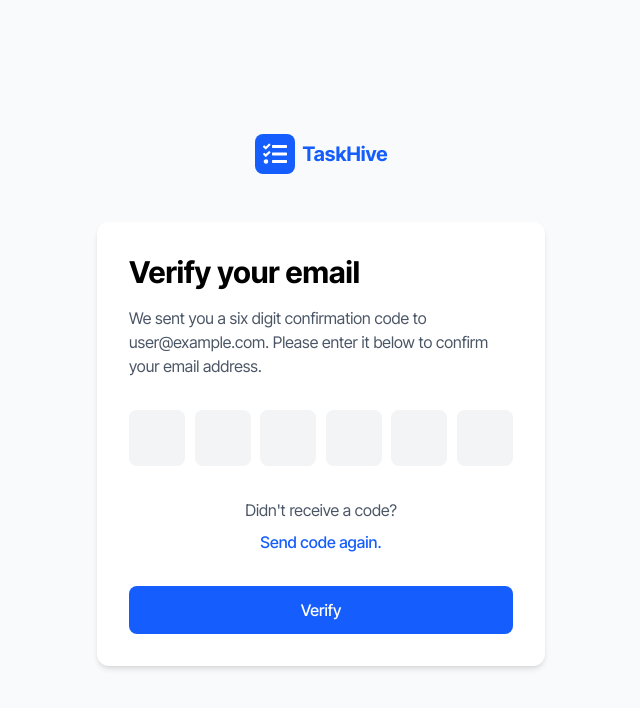
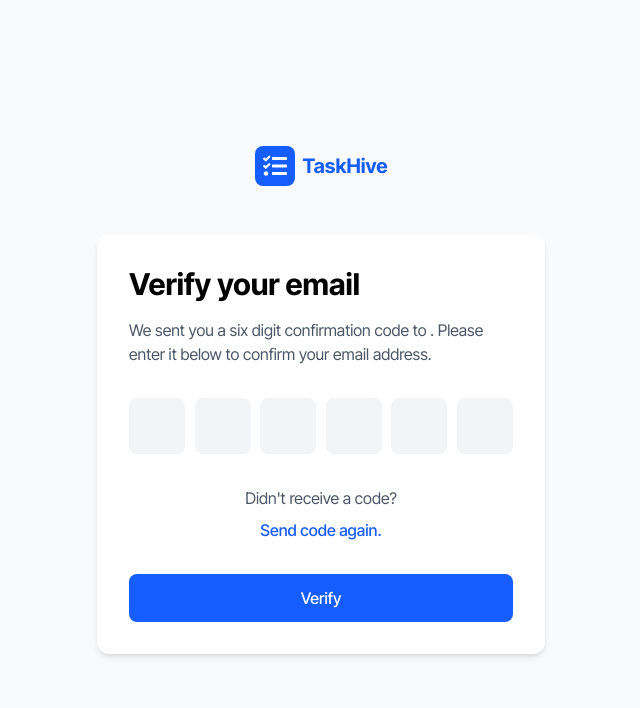
Before and after one commit to omkaware12/TaskHive, a React (Vite) app: page /otp in a window 1280 px wide. Shown: the top 708 px of the page, without its empty margins (319-959 px from the left). Built offline with nearby package versions, Linux system fonts and the light colour scheme; a web font is replaced by a local one.

Commit message:
context API changes DONE

```diff
--- a/src/App.jsx
+++ b/src/App.jsx
@@ -1,4 +1,6 @@
 import { BrowserRouter as Router, Routes, Route } from "react-router-dom";
+import { AuthProvider } from "./contextAPI/index";
+
 import Navbar from './components/navbar';
 import Landing from './components/landingpage';
 import About from './components/about';
@@ -16,6 +18,7 @@ import Otp from "./auth/otp"
 
 function App() {
   return (
+    <AuthProvider>
       <Router>
         <Routes>
           <Route path="/" element={
@@ -32,11 +35,12 @@ function App() {
               <Footer />
             </>
           } />
+          <Route path="/signin" element={<SignIn />} />
           <Route path="/signup" element={<SignUp />} />
-        <Route path="/signin" element={<SignIn />} />
-        <Route path="/otp" element={<Otp/>}/>
+          <Route path="/otp" element={<Otp />} />
         </Routes>
       </Router>
+    </AuthProvider>
   );
 }
 
--- a/src/auth/otp.jsx
+++ b/src/auth/otp.jsx
@@ -1,9 +1,11 @@
 import React, { useState, useRef, useEffect } from 'react'
 import { FaTasks } from 'react-icons/fa'
+import { useAuth } from "../contextAPI/index";
 
 const Otp = () => {
+    const { userData } = useAuth();
   const [otp, setOtp] = useState(new Array(6).fill(""));
-  const [email, setEmail] = useState("user@example.com");
+  const [email, setEmail] = useState(userData?.email);
   const inputRefs = useRef([]);
 
   // Handle input change
--- a/src/auth/signUp.jsx
+++ b/src/auth/signUp.jsx
@@ -1,8 +1,10 @@
 import React, { useState } from "react";
 import { Link, useNavigate } from "react-router-dom";
+import { useAuth } from "../contextAPI/index";
 
 const SignUp = () => {
   const navigate = useNavigate();
+  const { setUserData } = useAuth();
   const [formData, setFormData] = useState({
     firstName: "",
     lastName: "",
@@ -26,29 +28,23 @@ const SignUp = () => {
   const validateForm = () => {
     const newErrors = {};
 
-    // Check for empty fields
+
     if (!formData.firstName.trim()) newErrors.firstName = "First name is required";
     if (!formData.lastName.trim()) newErrors.lastName = "Last name is required";
     if (!formData.jobTitle.trim()) newErrors.jobTitle = "Job title is required";
 
-    // Email validation
+
     if (!formData.email.trim()) {
       newErrors.email = "Email is required";
     } else if (!/\S+@\S+\.\S+/.test(formData.email)) {
       newErrors.email = "Email is invalid";
     }
 
-    // Password validation
+
     if (!formData.password) {
       newErrors.password = "Password is required";
-    } else if (formData.password.length < 8) {
-      newErrors.password = "Password must be at least 8 characters";
-    } else if (formData.password.length > 16) {
-      newErrors.password = "Password must be less than 16 characters";
-    } else if (!/[A-Z]/.test(formData.password)) {
-      newErrors.password = "Password must contain at least one uppercase letter";
-    } else if (!/[!@#$%^&*()_+\-=\[\]{};':"\\|,.<>\/?]/.test(formData.password)) {
-      newErrors.password = "Password must contain at least one symbol";
+    } else if (formData.password.length < 6) {
+      newErrors.password = "Password must be at least 6 characters";
     }
 
     return newErrors;
@@ -65,8 +61,9 @@ const SignUp = () => {
       return;
     }
 
-    console.log(formData);
-    // If validation passes, navigate to OTP page
+    console.log("Saving to Context:", formData);
+    setUserData(formData);
+
     navigate("/otp");
   };
 
--- /dev/null
+++ b/src/contextAPI/index.jsx
@@ -0,0 +1,11 @@
+import { createContext, useContext, useState } from "react";
+
+const AuthContext = createContext();
+
+export const AuthProvider = ({ children }) => {
+  const [userData, setUserData] = useState({});
+
+  return <AuthContext.Provider value={{ userData, setUserData }}>{children}</AuthContext.Provider>;
+};
+
+export const useAuth = () => useContext(AuthContext);
```
Lines whose indentation alone changed are shown as unchanged.
